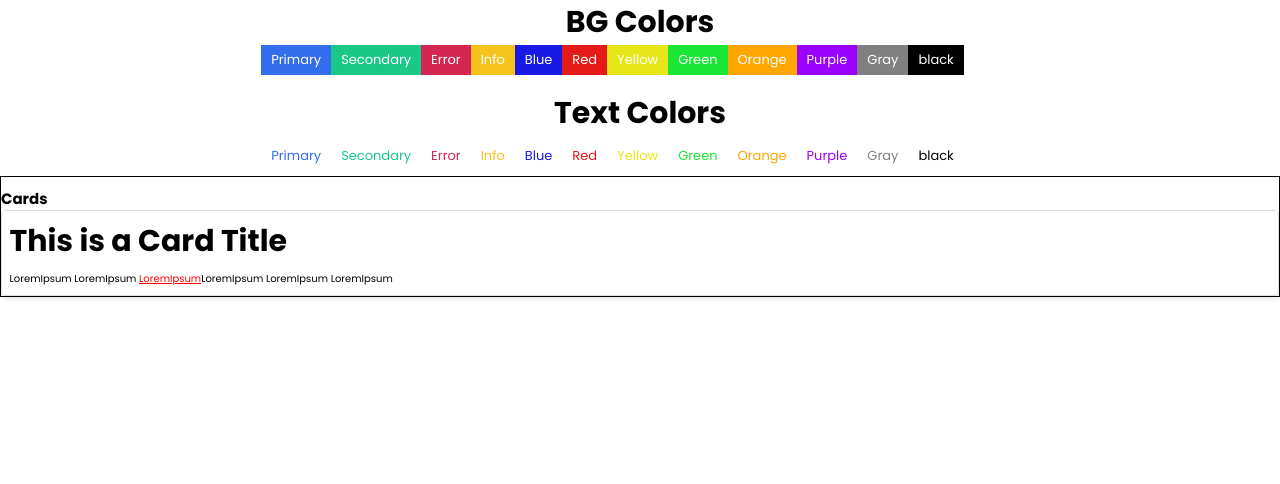
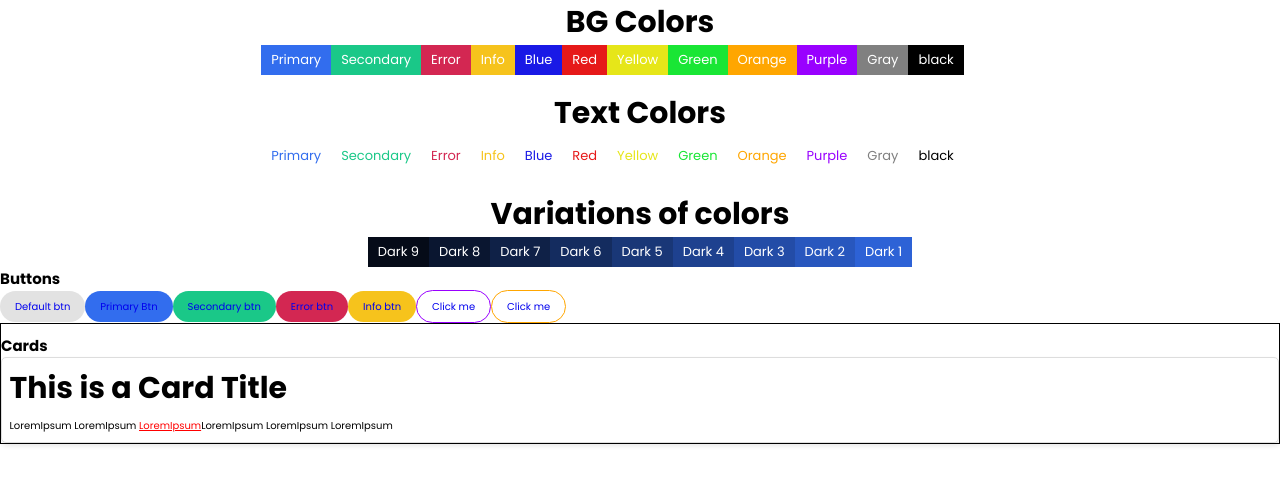
Before and after one commit to islom-sattorov/colors-scss, a React (Vite) app: page / in a window 1280 px wide. Shown: the top 484 px of the page. Built offline with nearby package versions, Linux system fonts and the light colour scheme.

Commit message:
sass maps && loops

```diff
--- a/src/App.jsx
+++ b/src/App.jsx
@@ -1,3 +1,4 @@
+import Buttons from './Components/Buttons/Buttons'
 import Card from './Components/Card/Card'
 import Colors from './Components/Colors/Colors'
 
@@ -5,6 +6,7 @@ function App() {
   return (
     <>
       <Colors />
+      <Buttons />
       <Card />
     </>
   )
--- /dev/null
+++ b/src/Components/Buttons/Buttons.jsx
@@ -0,0 +1,16 @@
+const Buttons = () => {
+    return (
+        <>
+            <h2>Buttons</h2>
+            <a href='#' className="btn">Default btn</a>
+            <a href='#' className="btn-primary">Primary Btn</a>
+            <a href='#' className="btn-secondary">Secondary btn</a>
+            <a href='#' className="btn-error">Error btn</a>
+            <a href='#' className="btn-info">Info btn</a>
+            <a href="#" className="btn-outlined-purple">Click me</a>
+            <a href="#" className="btn-outlined-orange text-hover-orange">Click me</a>
+        </>
+    )
+}
+
+export default Buttons
--- a/src/Components/Colors/Colors.jsx
+++ b/src/Components/Colors/Colors.jsx
@@ -36,6 +36,19 @@ const Colors = () => {
                 <span className="text-black">black</span>
                 <span className="text-white">white</span>
             </div>
+            <br></br>
+            <h2 className={style.title}>Variations of colors</h2>
+            <div className={style.bg_colors}>
+                <span className="bg-primary-dark-9">Dark 9</span>
+                <span className="bg-primary-dark-8">Dark 8</span>
+                <span className="bg-primary-dark-7">Dark 7</span>
+                <span className="bg-primary-dark-6">Dark 6</span>
+                <span className="bg-primary-dark-5">Dark 5</span>
+                <span className="bg-primary-dark-4">Dark 4</span>
+                <span className="bg-primary-dark-3">Dark 3</span>
+                <span className="bg-primary-dark-2">Dark 2</span>
+                <span className="bg-primary-dark-1">Dark 1</span>
+            </div>
         </>
     )
 }
--- /dev/null
+++ b/src/Partials/_buttons.scss
@@ -0,0 +1,24 @@
+@mixin btn($bg-color: #e2e2e2){
+    text-decoration: none;
+    cursor: pointer;
+    display: inline-block;
+    border: 0;
+    padding: $base-padding $base-padding * 2;
+    border-radius: $base-border-radius;
+    background-color: $bg-color;
+};
+
+.btn{
+    @include btn;
+}
+
+@each $key, $val in $colors{
+    .btn-#{$key}{
+        @include btn($val);
+    }
+
+    .btn-outlined-#{$key}{
+        @include btn(#fff);
+        border: $base-border-thickness solid $val;
+    }
+}
--- a/src/Partials/_colors.scss
+++ b/src/Partials/_colors.scss
@@ -3,6 +3,10 @@
         color: $val;
         padding: 10px 10px;
         font-size: 1.3rem;
+    }
+
+    .text-hover-#{$key}:hover{
+        color: $val;
     }
 
     .bg-#{$key}{
@@ -19,7 +23,7 @@
        }
 
        .bg-#{$key}-light-#{$i}{
-        color: mix(white, $val, $i * 10);
+        background-color: mix(white, $val, $i * 10);
        }
     }
 
@@ -30,7 +34,10 @@
         }
 
         .bg-#{$key}-dark-#{$i}{
-         color: mix(black, $val, $i * 10);
+        color: white;
+         background-color: mix(black, $val, $i * 10);
+         padding: 5px 10px;
+         font-size: 1.3rem;
         }
      }
 }
--- a/src/index.scss
+++ b/src/index.scss
@@ -7,6 +7,7 @@
 @import './Partials/base';
 
 // colors
-@import './Partials/colors'
+@import './Partials/colors';
 
 // components
+@import './Partials/buttons';
```
